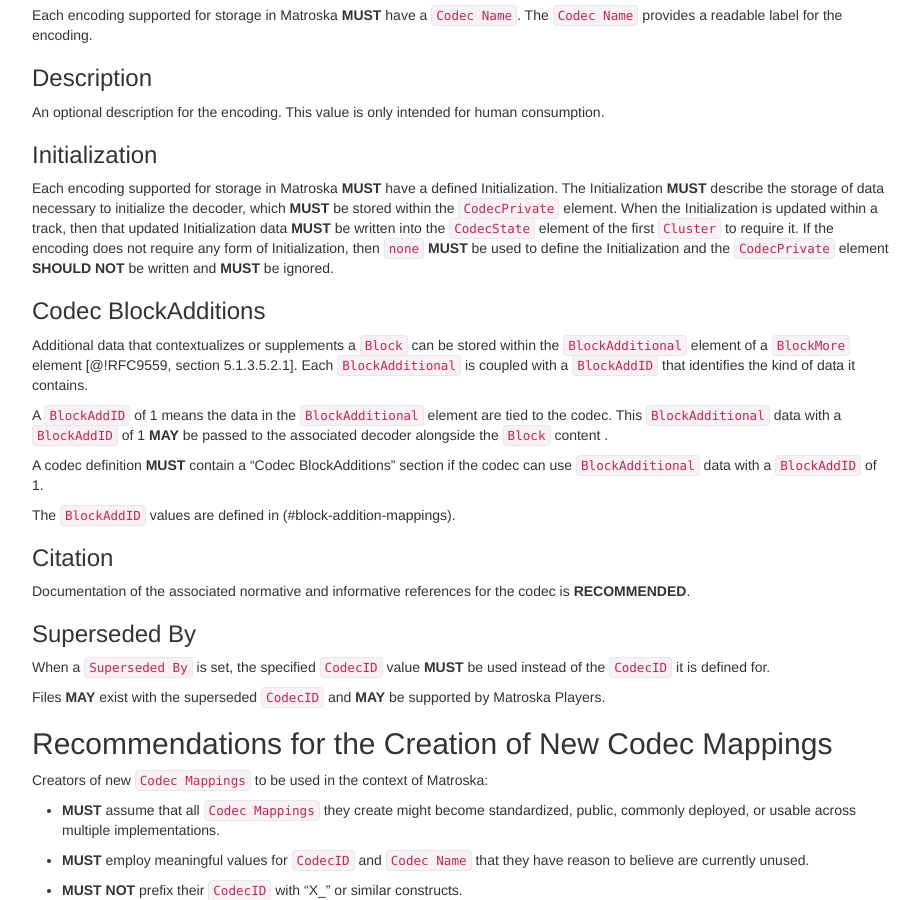
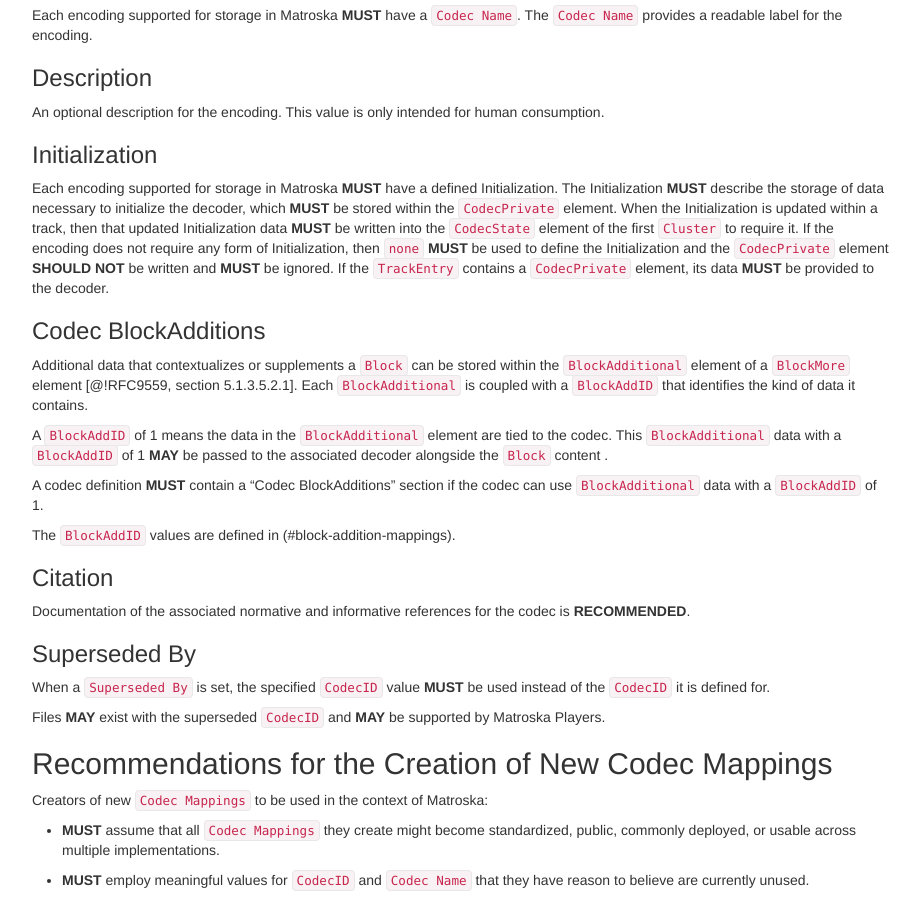
Before and after one commit to ietf-wg-cellar/matroska-specification, a Jekyll site: the page built from cellar-codec/codec_specs.md, in a window 1280 px wide and 900 px high, scrolled down 872 px. Shown: the whole window, without its empty margins (273-1193 px from the left). Built offline with Jekyll 4.4.1, drawn with Linux system fonts in a browser that asks for light colours; our own code applies the rules of GitHub Pages for plain Markdown files.

Commit message:
Clarification about when CodecPrivate is mandatory

```diff
--- a/cellar-codec/codec_specs.md
+++ b/cellar-codec/codec_specs.md
@@ -74,6 +74,7 @@
 of the first `Cluster` to require it. If the encoding does not require any form of Initialization,
 then `none` **MUST** be used to define the Initialization and the `CodecPrivate` element
 **SHOULD NOT** be written and **MUST** be ignored.
+If the `TrackEntry` contains a `CodecPrivate` element, its data **MUST** be provided to the decoder.
 
 ### Codec BlockAdditions
 
```
